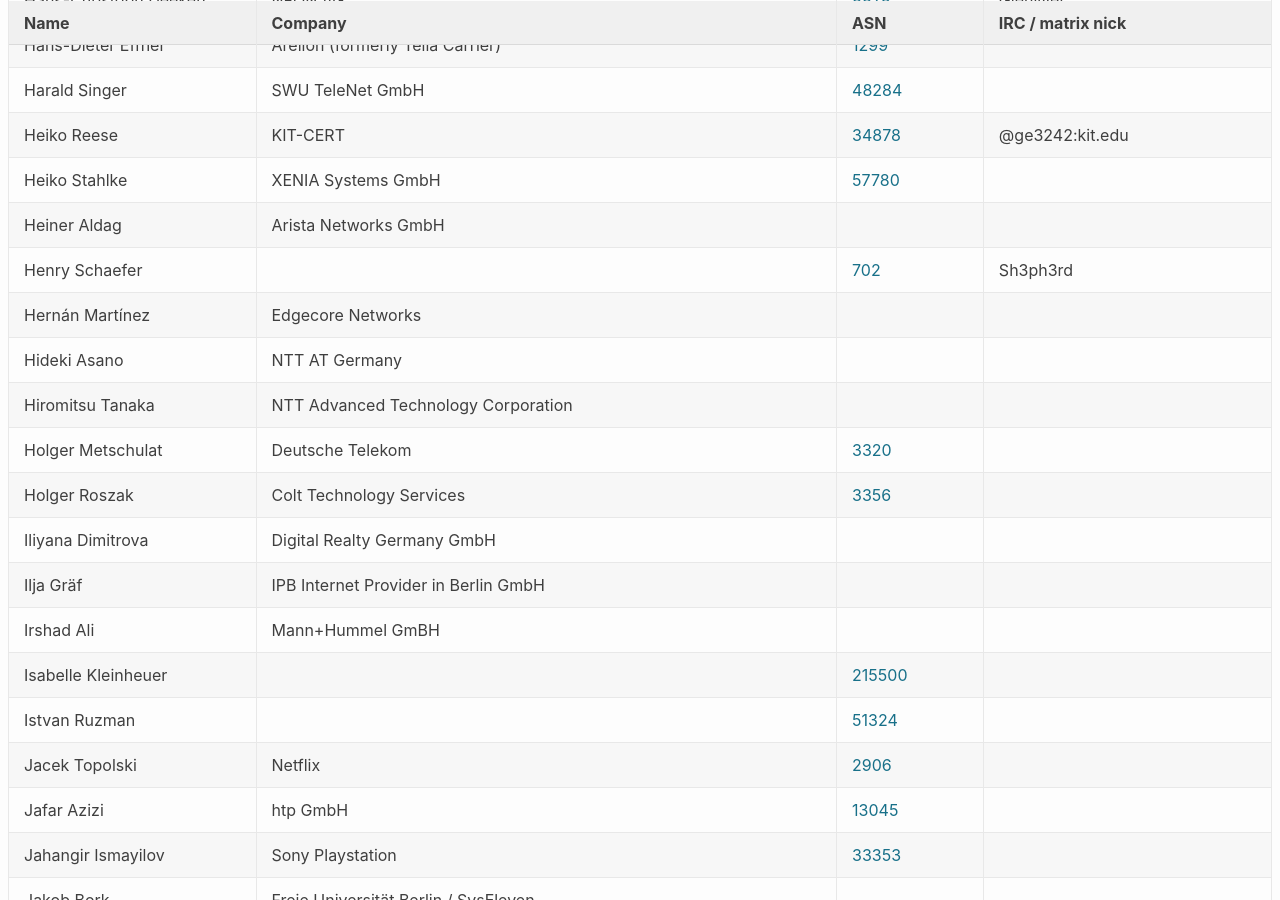
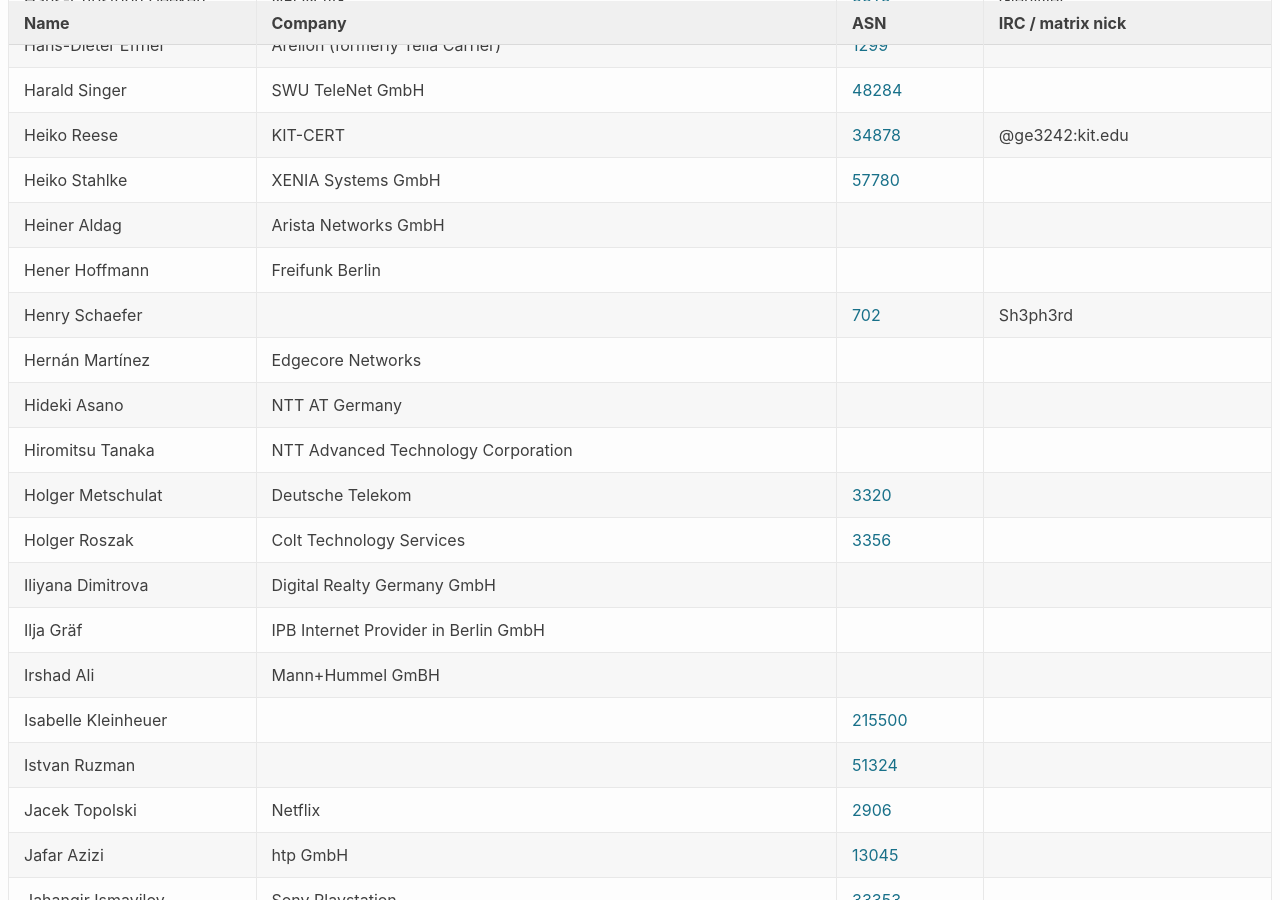
Before and after one commit to denog/pretix-attendeelist, a Jekyll site: the page built from denog16/index.markdown, in a window 1280 px wide and 900 px high, scrolled down 8053 px. Built offline with Jekyll 4.4.1, drawn with Linux system fonts in a browser that asks for light colours.

Commit message:
Latest data: Thu Nov  7 18:33:37 UTC 2024

```diff
--- a/_data/attendees_denog16_onsite.json
+++ b/_data/attendees_denog16_onsite.json
@@ -1086,6 +1086,12 @@
     "asn": null
   },
   {
+    "name": "Hener Hoffmann",
+    "company": "Freifunk Berlin",
+    "irc": null,
+    "asn": null
+  },
+  {
     "name": "Henry Schaefer",
     "company": null,
     "irc": "Sh3ph3rd",
```
